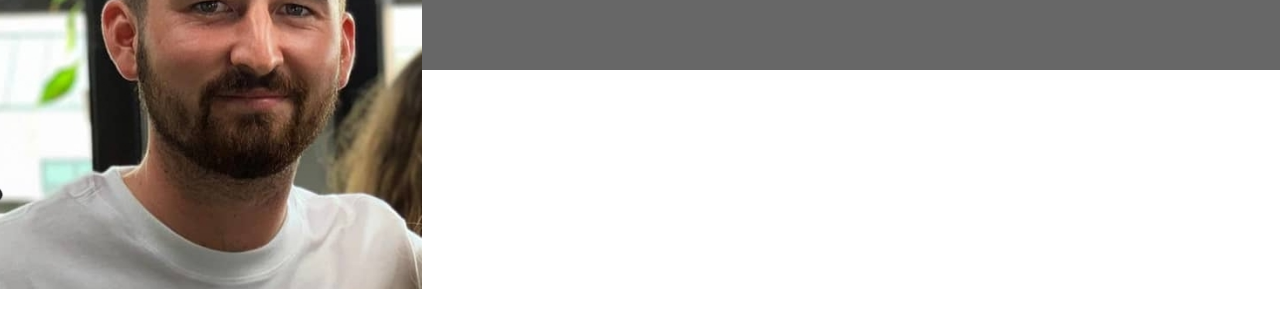
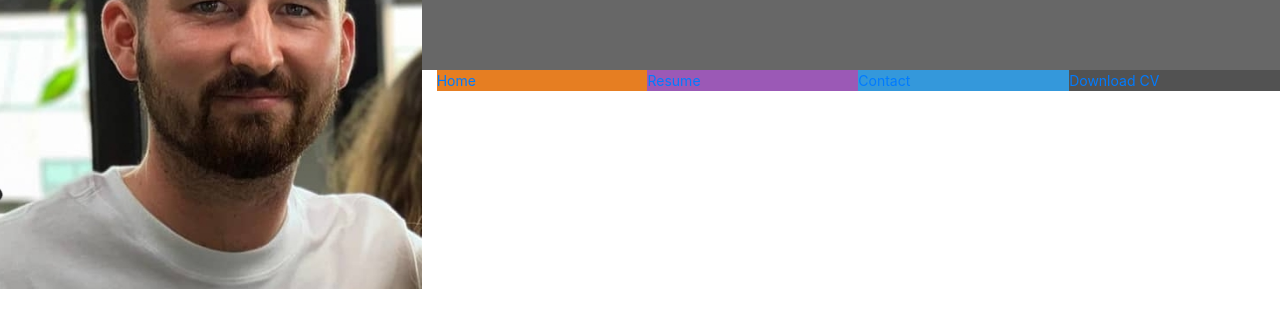
Before and after one commit to leec313/resume, a plain HTML site: page index.html in a window 1280 px wide. Shown: the part 179-506 px from the top of the page. Drawn offline with nearby package versions, Linux system fonts and the light colour scheme.

Commit message:
Added nav menu items and css

```diff
--- a/assets/css/style.css
+++ b/assets/css/style.css
@@ -4,6 +4,22 @@
 
 .bg-color-name-title {
     background-color: #676767;
+}
+
+.ui-menu-color-home {
+    background-color: #e67e22;
+}
+
+.ui-menu-color-resume {
+    background-color: #9b59b6;
+}
+
+.ui-menu-color-contact {
+    background-color: #3498db;
+}
+
+.ui-menu-color-download {
+    background-color: #525252;
 }
 
 /*--------------------------------------------Heading*/
@@ -40,3 +56,16 @@ header {
     margin-bottom: 90px;
     color: #fff;
 }
+
+.list-inline-item:not(:last-child) {
+    margin: 0;
+}
+
+.menucontainer {
+    font-size: 0;
+}
+
+#nav li {
+    font-size: 14px;
+    padding: 0;
+}
--- a/index.html
+++ b/index.html
@@ -24,6 +24,24 @@
                         <h2 class="title"> Full Stack Developer</h2>
                     </div>
                 </div>
+                <div class="row no-gutters">
+                    <div class="col">
+                        <ul id="nav" class="list-inline menucontainer">
+                            <li class="col-6 col-sm-3 ui-menu-color-home list-inline-item">
+                                <a href="#"><span>Home</span></a>
+                            </li>
+                            <li class="col-6 col-sm-3 ui-menu-color-resume list-inline-item">
+                                <a href="#"><span>Resume</span></a>
+                            </li>
+                            <li class="col-6 col-sm-3 ui-menu-color-contact list-inline-item">
+                                <a href="#"><span>Contact</span></a>
+                            </li>
+                            <li class="col-6 col-sm-3 ui-menu-color-download list-inline-item">
+                                <a href="#"><span>Download CV</span></a>
+                            </li>
+                        </ul>
+                    </div>
+                </div>
             </div>
         </div>
     </header>
```
